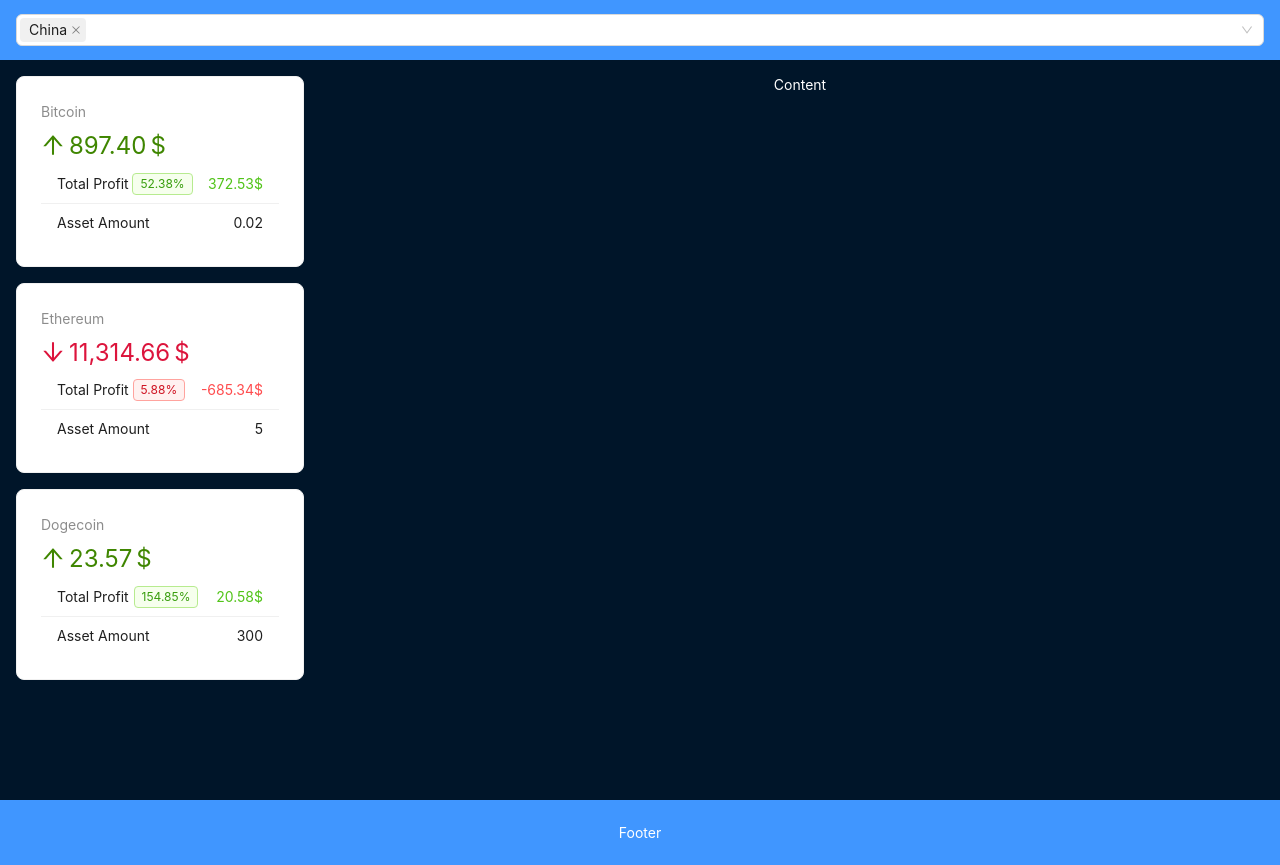
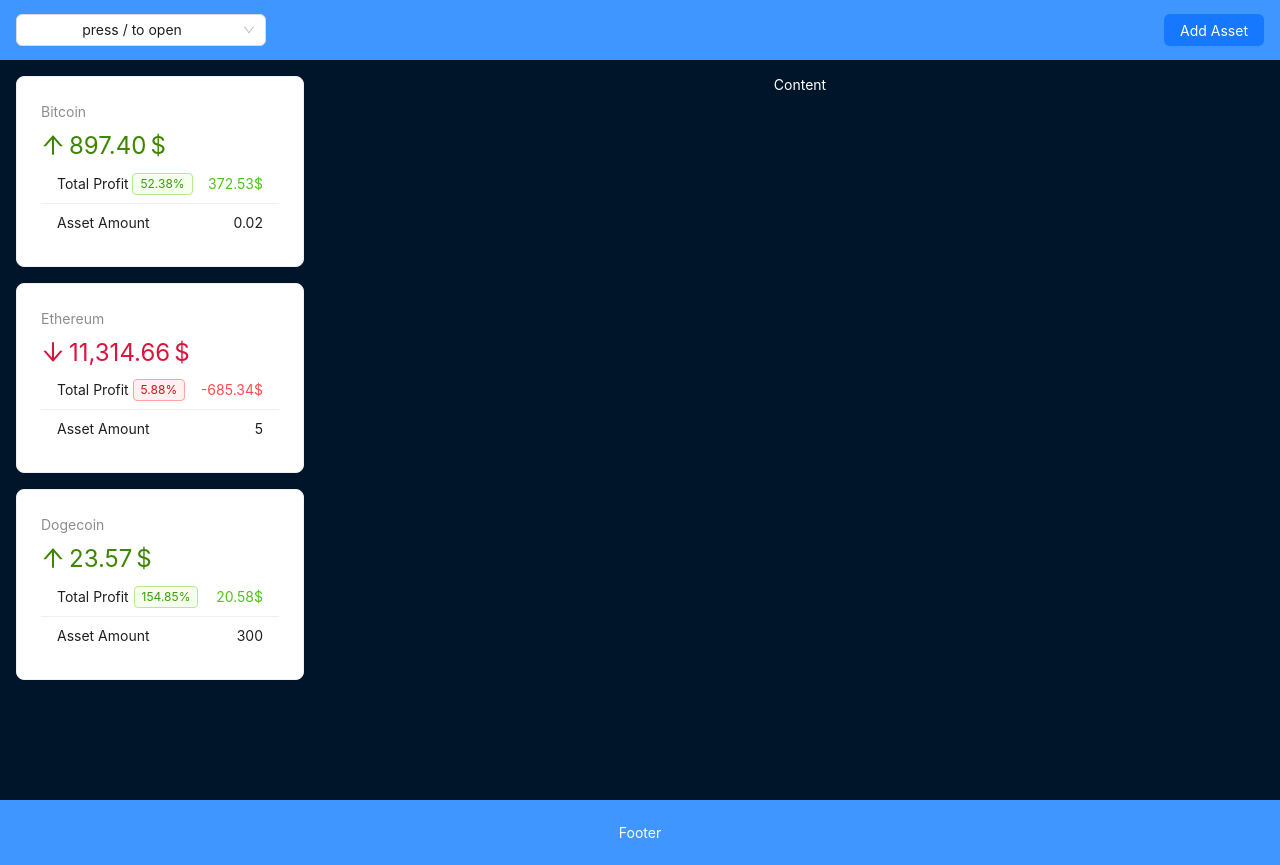
Before and after one commit to askend3d/react-crypto-app, a React (Vite) app: page / in a window 1280 px wide. Built offline with nearby package versions, Linux system fonts and the light colour scheme.

Commit message:
update header

```diff
--- a/src/components/layout/AppHeader.jsx
+++ b/src/components/layout/AppHeader.jsx
@@ -1,4 +1,6 @@
 import { Layout, Select, Button, Space } from "antd";
+import { useCrypto } from "../../context/cryptoContext";
+import { useState } from "react";
 
 const headerStyle = {
     width: "100%",
@@ -12,56 +14,42 @@
     alignItems: "center",
 };
 
-const handleChange = (value) => {
-  console.log(`selected ${value}`);
+
+
+
+
+export default function appHeader() {
+    const handleSelect = (value) => {
+        console.log(`Selected ${value}`);
     };
-
-const options = [
-  {
-    label: "China",
-    value: "china",
-    emoji: "🇨🇳",
-    desc: "China (中国)",
-  },
-  {
-    label: "USA",
-    value: "usa",
-    emoji: "🇺🇸",
-    desc: "USA (美国)",
-  },
-  {
-    label: "Japan",
-    value: "japan",
-    emoji: "🇯🇵",
-    desc: "Japan (日本)",
-  },
-  {
-    label: "Korea",
-    value: "korea",
-    emoji: "🇰🇷",
-    desc: "Korea (韩国)",
-  },
-];
-export default function appHeader() {
+    const {select, setSelect} = useState(false);
+    const { crypto } = useCrypto();
     return (
         <Layout.Header style={headerStyle}>
             <Select
-        mode="multiple"
-        style={{ width: "100%" }}
+                style={{ width: 250 }}
+                open={select}
+                onSelect={handleSelect}
+                value="press / to open"
                 placeholder="select one country"
-        defaultValue={["china"]}
-        onChange={handleChange}
                 optionLabelProp="label"
-        options={options}
+                options={crypto.map((coin) => ({
+                    label: coin.name,
+                    value: coin.id,
+                    icon: coin.icon,
+                }))}
                 optionRender={(option) => (
                     <Space>
-            <span role="img" aria-label={option.data.label}>
-              {option.data.emoji}
-            </span>
-            {option.data.desc}
+                        <img
+                            style={{ width: 24 }}
+                            src={option.data.icon}
+                            alt={option.data.label}
+                        />{" "}
+                        {option.data.label}
                     </Space>
                 )}
             />
+            <Button type="primary">Add Asset</Button>
         </Layout.Header>
     );
 }
--- a/src/components/layout/AppLayout.jsx
+++ b/src/components/layout/AppLayout.jsx
@@ -3,11 +3,10 @@
 import AppContent from "./AppContent";
 import AppFooter from "./AppFooter";
 import { Layout, Spin } from "antd";
-import { useContext } from "react";
-import { CryptoContext } from "../../context/cryptoContext";
+import {  useCrypto } from "../../context/cryptoContext";
 
 function AppLayout() {
-    const { loading,  } = useContext(CryptoContext)
+    const { loading  } = useCrypto()
     if (loading) {
         return <Spin fullscreen />;
     }
--- a/src/components/layout/AppSider.jsx
+++ b/src/components/layout/AppSider.jsx
@@ -1,15 +1,14 @@
 import { Card, Layout, List, Statistic, Typography, Tag } from "antd";
 import { ArrowUpOutlined, ArrowDownOutlined } from "@ant-design/icons";
 import { capitalize } from "../../utils";
-import { useContext } from "react";
-import {CryptoContext} from "../../context/cryptoContext";
+import { useCrypto} from "../../context/cryptoContext";
 
 const siderStyle = {
     padding: "1rem",
 };
 
 export default function AppSider() {
-    const { assets } = useContext(CryptoContext);
+    const { assets } = useCrypto();
 
     return (
         <Layout.Sider width="25%" style={siderStyle}>
--- a/src/context/cryptoContext.jsx
+++ b/src/context/cryptoContext.jsx
@@ -1,4 +1,4 @@
-import { createContext, useEffect, useState } from "react";
+import { createContext, useContext, useEffect, useState } from "react";
 import { fakeFetchCrypto, fetchCryptoAssets } from "../api";
 import { percentDifference } from "../utils";
 
@@ -46,3 +46,7 @@
         </CryptoContext.Provider>
     );
 }
+
+export function useCrypto() {
+    return useContext(CryptoContext);
+}
```
Lines whose indentation alone changed are shown as unchanged.
